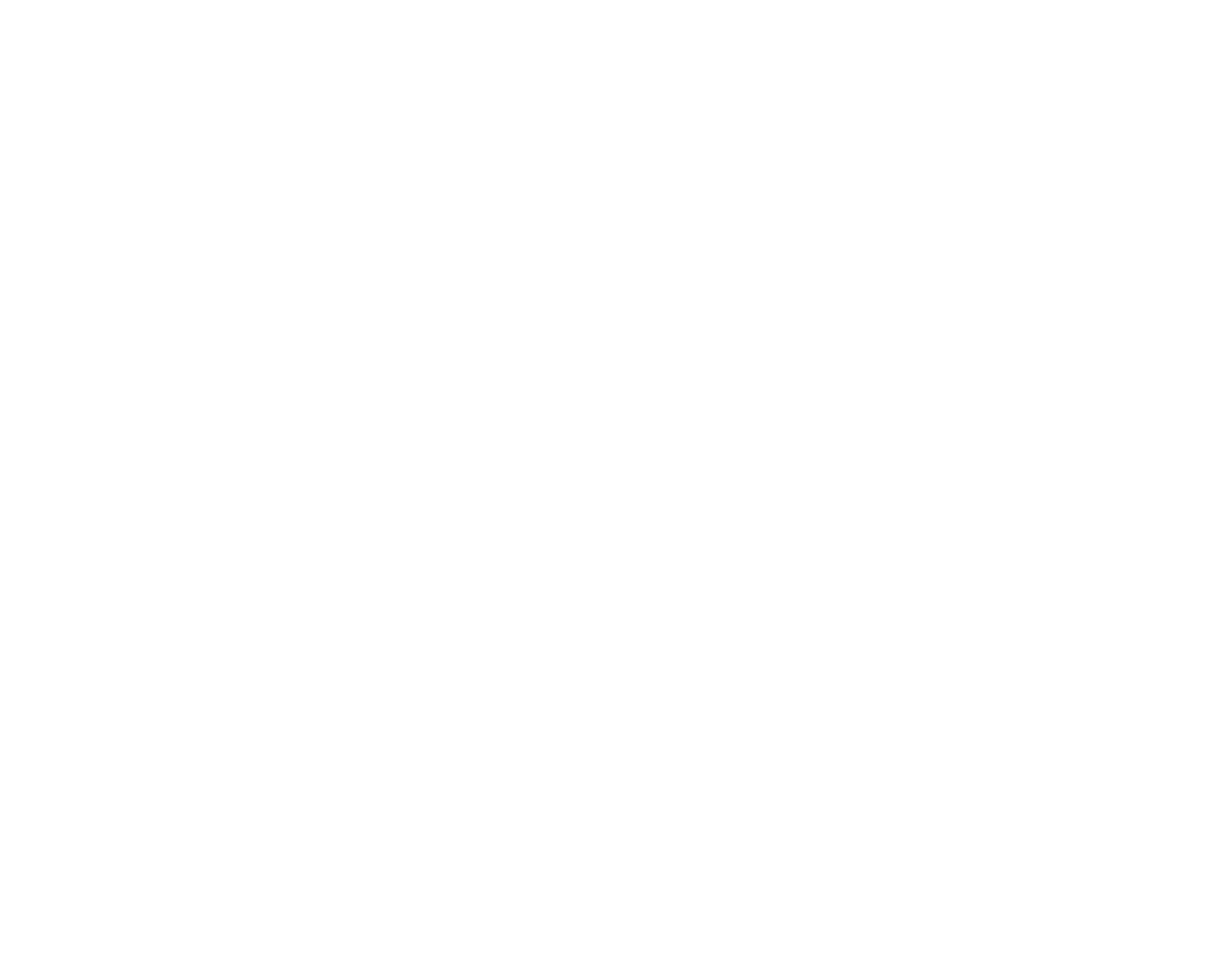
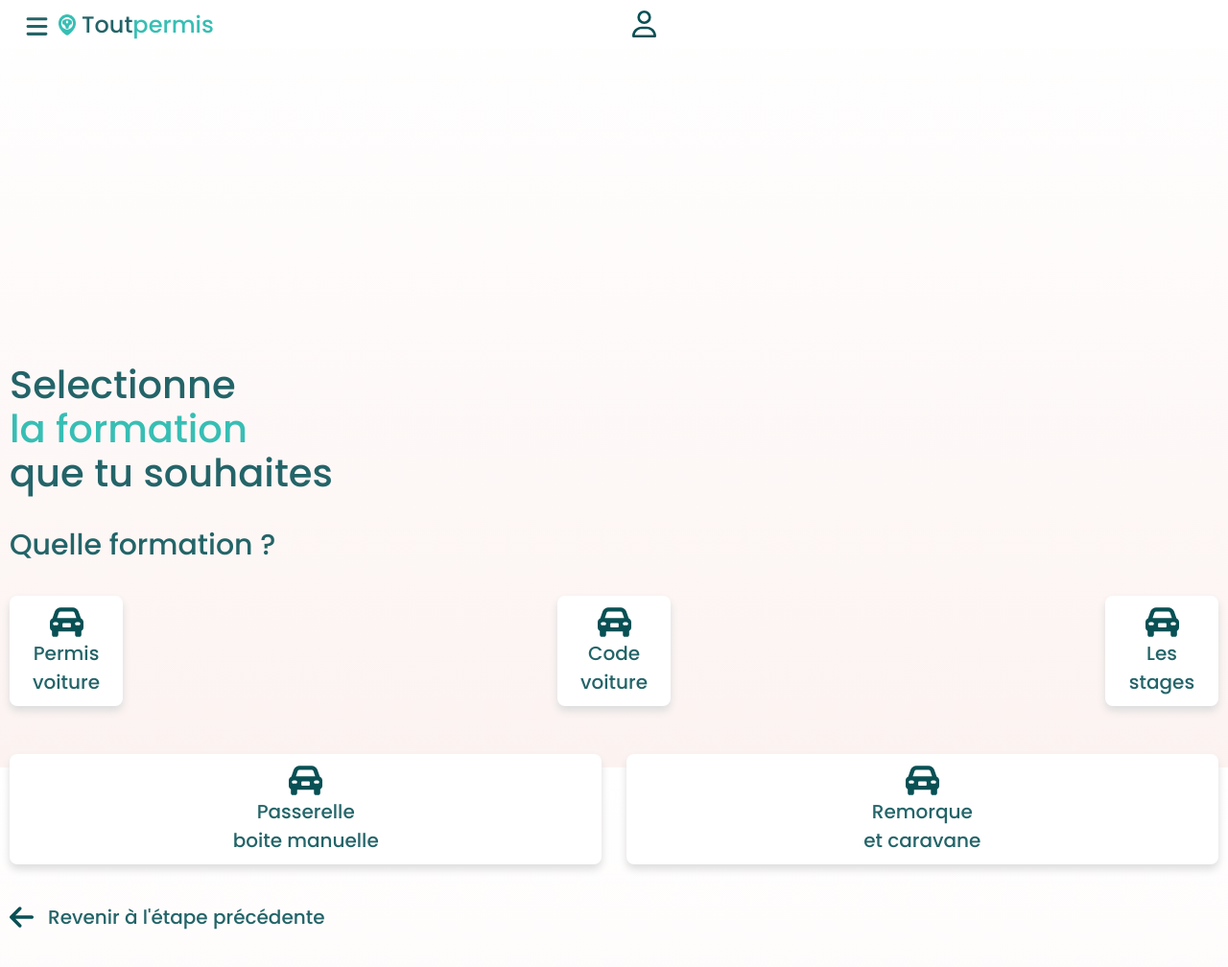
Before and after one commit to hannahazan/toutpermis3, a React app in the folder toutpermis-app/: page /tunnelEcoleFormation in a window 1280 px wide. Before the commit this address had no page. Shown: the whole page at 96% size. Before the commit the page ends 800 px from the top, so only its background shows below. Built offline with nearby package versions, Linux system fonts and the light colour scheme.

Commit message:
add page tunelEcoleFormations

```diff
--- a/toutpermis-app/src/Pages/tunnelEcole.js
+++ b/toutpermis-app/src/Pages/tunnelEcole.js
@@ -12,6 +12,7 @@ import arrow from '../images/iconsAwesome/arrow-right-solid.svg'
 function TunnelEcole(){
     return(
         <div className="TunnelEcole">
+
             <navbar className="navbar">
                 <img src={Burger} className="burger" ></img>
                 <div className="logoParaPicto">
@@ -28,6 +29,7 @@ function TunnelEcole(){
                     <img src={Login} className='login'></img>
                 </div>
             </navbar>
+
             <main className='mainTunnel1'>
                 <div className='pTrouveEcole'>
                     <p className='trouve'>Trouve</p>
--- /dev/null
+++ b/toutpermis-app/src/Pages/tunnelEcoleFormations.js
@@ -0,0 +1,75 @@
+import '../css/Navbar.css'
+import '../css/tunnelEcoleFormation.css'
+import Burger from '../images/iconsAwesome/bars-solid.svg'
+import localLogo from '../images/toutpermisLogoVidepng.png'
+import volant from '../images/volantLogo.png'
+import Login from '../images/iconsAwesome/user-regular (1).svg'
+import arrow from '../images/iconsAwesome/arrow-right-solid.svg'
+
+import voitureFormation from '../images/iconsAwesome/car-rear-solid.svg'
+
+function TunnelEcoleFormation(){
+    return(
+        <div className='TunnelEcoleFormation'>
+
+            <navbar className="navbar">
+                <img src={Burger} className="burger" ></img>
+                <div className="logoParaPicto">
+                <div className='picto'>
+                    <img src={localLogo} className="LogoSphère" ></img>
+                    <img src={volant} className="Volant" ></img>
+                </div>
+                <div className="paraLogo">
+                    <p className="tout">Tout</p>
+                    <p className="permis">permis</p>
+                </div>
+                </div>
+                <div className='loginContainer'>
+                    <img src={Login} className='login'></img>
+                </div>
+            </navbar>
+
+            <main className='mainTunnelEcoleFormation'>
+                <div className='pSelectionneFormation'>
+                    <p className='pSelectionne'>Selectionne</p>
+                    <p className='pFormation'>la formation</p>
+                    <p className='pSouhaite'>que tu souhaites</p>
+                </div>
+                <p className='pQuelleFormation'>Quelle formation ?</p>
+                <div className='containerSelection1'>
+                    <button className='buttonFormation'>
+                        <img src={voitureFormation} className='voitureFormation'></img>
+                        <p>Permis voiture</p>
+                    </button>
+                    <button className='buttonFormation'>
+                        <img src={voitureFormation} className='voitureFormation'></img>
+                        <p>Code voiture</p>
+                    </button>
+                    <button className='buttonFormation'>
+                        <img src={voitureFormation} className='voitureFormation'></img>
+                        <p>Les</p>
+                        <p>stages</p>
+                    </button>
+                </div>
+                <div className='containerSelection2'>
+                    <button className='buttonFormation2'>
+                        <img src={voitureFormation} className='voitureFormation'></img>
+                        <p>Passerelle</p>
+                        <p>boite manuelle</p>
+                    </button>
+                    <button className='buttonFormation2'>
+                        <img src={voitureFormation} className='voitureFormation'></img>
+                        <p>Remorque</p>
+                        <p>et caravane</p>
+                    </button>
+                </div>
+                <a className='containerRevenir'>
+                    <img src={arrow} className='arrowRetour'></img>
+                    <p>Revenir à l'étape précédente</p>
+                </a>
+            </main>
+
+        </div>
+    )
+}
+export default TunnelEcoleFormation
--- a/toutpermis-app/src/css/tunnelEcole.css
+++ b/toutpermis-app/src/css/tunnelEcole.css
@@ -128,3 +128,24 @@
   margin:0px;
   margin-left:15px
 }
+/**************************revenir************************************/
+.containerRevenir{
+    display: flex;
+    flex-direction: row;
+    color: #236468;
+    font-size: 20px;
+    font-weight: normal;
+    margin-top:40px;
+  }
+  .arrowRetour{
+    width:25px;
+    filter: invert(21%) sepia(13%) saturate(4828%) hue-rotate(145deg) brightness(101%) contrast(94%);
+    transform: rotate(0.5turn);
+    margin:0px;
+  }
+
+
+  .containerRevenir p{
+    margin:0px;
+    margin-left:15px
+  }
--- /dev/null
+++ b/toutpermis-app/src/css/tunnelEcoleFormation.css
@@ -0,0 +1,96 @@
+
+.tunnelEcoleFormation{
+    width:100%;
+    height: 100%;
+    margin: 0px;
+}
+.mainTunnelEcoleFormation{
+    margin-left: left;
+    height: fit-content;
+    text-align: start;
+    margin-left: 10px;
+    margin-right: 10px;
+}
+.pSelectionneFormation{
+    font-size: 40px;
+    display: flex;
+    flex-direction: column;
+    margin-top: 30%;
+    line-height: 46px;
+}
+
+.pSelectionneFormation p{
+    margin: 0px;
+}
+.pFormation{
+    color:#37beb4;
+}
+.pSelectionne{
+    color:#236468;
+}
+.pSouhaite{
+    color:#236468;
+}
+.pQuelleFormation{
+    color:#236468;
+    font-size:30px;
+}
+.containerSelection1{
+    display: flex;
+    flex-direction: row;
+    justify-content: space-between;
+    margin-top: 30px;
+}
+
+.buttonFormation{
+    display: flex;
+    flex-direction:column ;
+    justify-content: center;
+    align-items: center;
+    color:#236468;
+    font-size:20px ;
+    font-family: 'poppins';
+    height: 115px;
+    padding: 0px;
+    border:none;
+    margin: 0px;
+    border-radius: 8px;
+    background-color: white;
+    box-shadow: 0px 5px 8px #DCDCDC;
+    width: 118px;
+}
+.buttonFormation p{
+    margin:0px
+}
+.voitureFormation{
+    width: 35px;
+    filter: invert(21%) sepia(13%) saturate(4828%) hue-rotate(145deg) brightness(101%) contrast(94%)
+}
+.containerSelection2{
+    display: flex;
+    flex-direction: row;
+    justify-content: space-between;
+    margin-top: 50px;
+}
+.buttonFormation2{
+    display: flex;
+    flex-direction:column ;
+    justify-content: center;
+    align-items: center;
+    color:#236468;
+    font-size:20px ;
+    font-family: 'poppins';
+    height: 115px;
+    padding: 0px;
+    border:none;
+    margin: 0px;
+    border-radius: 8px;
+    background-color: white;
+    box-shadow: 0px 5px 8px #DCDCDC;
+    width: 49%;
+    flex: 0 0 auto;
+
+}
+.buttonFormation2 p{
+    margin:0px
+}
--- a/toutpermis-app/src/index.css
+++ b/toutpermis-app/src/index.css
@@ -15,6 +15,7 @@ body {
   width: 100%;
   height: 100%;
   font-family: 'Poppins', sans-serif;
+  background: linear-gradient(white,#FcF3F1);
 }
 
 #root{
--- a/toutpermis-app/src/index.js
+++ b/toutpermis-app/src/index.js
@@ -5,6 +5,7 @@ import LandingPage from './Pages/LandingPage.js';
 import { BrowserRouter, Routes, Route } from "react-router-dom";
 import Navbar from './component/navBar';
 import TunnelEcole from './Pages/tunnelEcole'
+import TunnelEcoleFormation from './Pages/tunnelEcoleFormations'
 
 
 const root = ReactDOM.createRoot(document.getElementById('root'));
@@ -13,6 +14,7 @@ root.render(
     <Routes>
       <Route path="/" exact element={<LandingPage />}/>
       <Route path="/tunnelEcole" excat element={<TunnelEcole/>}/>
+      <Route path="tunnelEcoleFormation" exact element={<TunnelEcoleFormation/>}></Route>
     </Routes>
   </BrowserRouter>
 );
```
